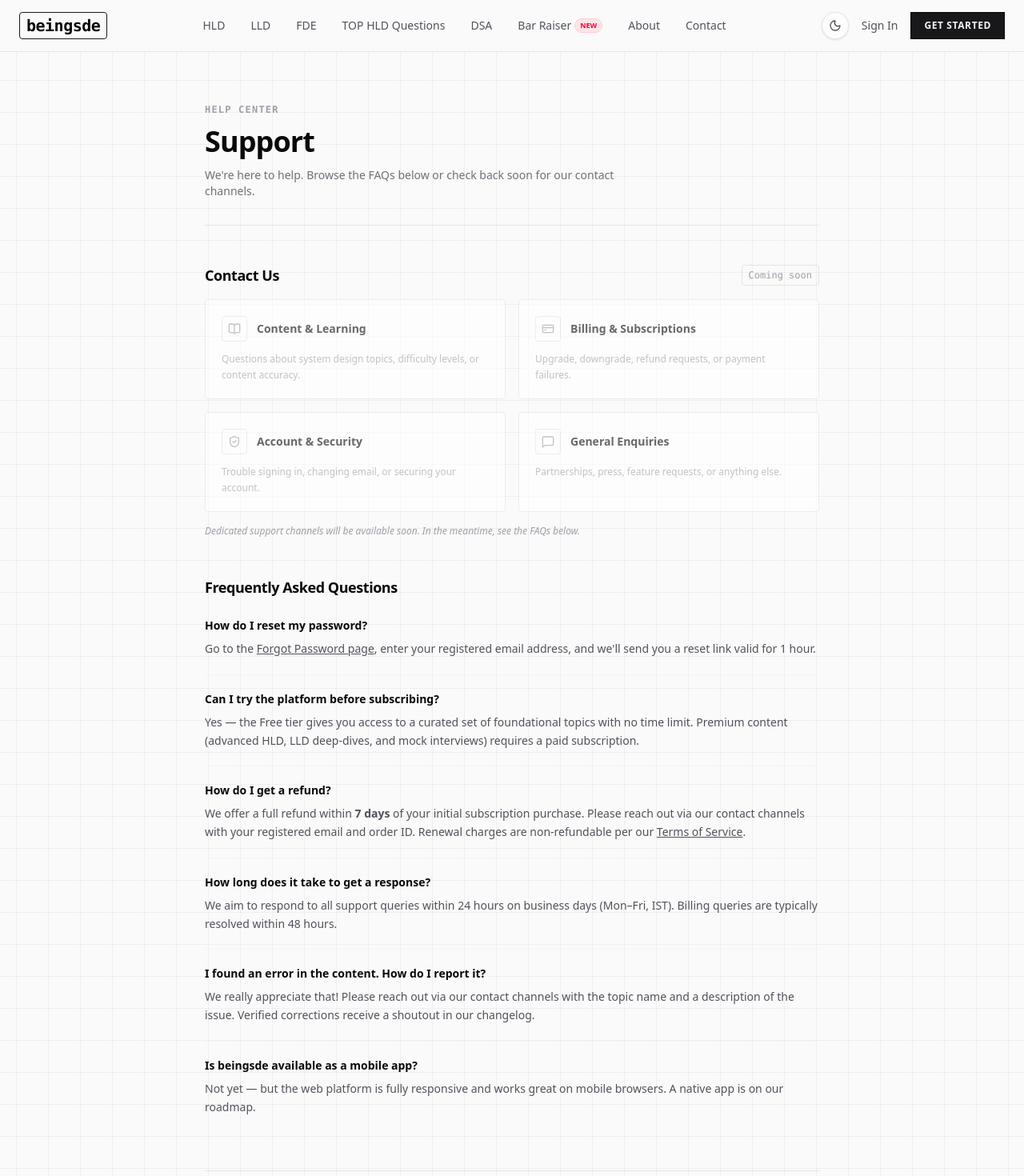
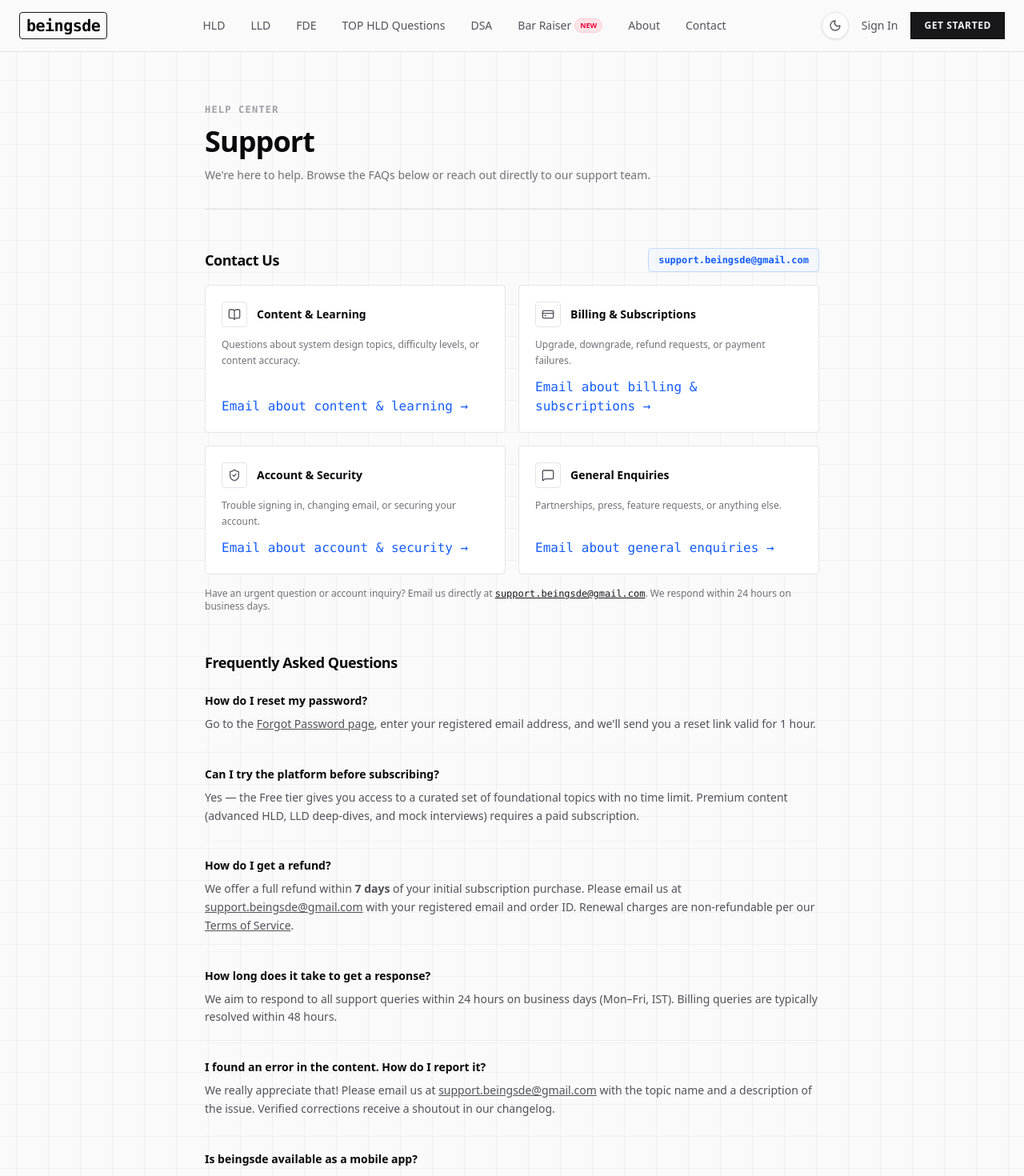
Before and after one commit to roamingcops/beingsde, a Next.js app in the folder beingsde-ui/: page /support in a window 1280 px wide. Shown: the top 1470 px of the page at 80% size. Built offline with nearby package versions, Linux system fonts and the light colour scheme; no server answers.

Commit message:
fix(contact): update support and contact email to support.beingsde@gmail.com

```diff
--- a/beingsde-ui/src/app/contact/page.tsx
+++ b/beingsde-ui/src/app/contact/page.tsx
@@ -27,7 +27,7 @@ export default function ContactPage() {
             "mainEntity": {
               "@type": "Organization",
               "name": "Being SDE",
-              "email": "contact@beingsde.in",
+              "email": "support.beingsde@gmail.com",
               "url": "https://beingsde.in"
             }
           }),
@@ -57,10 +57,10 @@ export default function ContactPage() {
             For general inquiries, billing help, and feedback:
           </p>
           <a
-            href="mailto:contact@beingsde.in"
+            href="mailto:support.beingsde@gmail.com"
             className="text-xs font-mono font-semibold text-zinc-900 dark:text-zinc-100 underline hover:text-blue-600 dark:hover:text-blue-400 transition-colors"
           >
-            contact@beingsde.in
+            support.beingsde@gmail.com
           </a>
         </div>
 
--- a/beingsde-ui/src/app/support/page.tsx
+++ b/beingsde-ui/src/app/support/page.tsx
@@ -55,8 +55,11 @@ const faqs = [
     a: (
       <>
         We offer a full refund within <strong>7 days</strong> of your initial subscription purchase.
-        Please reach out via our contact channels with your registered email and order ID.
-        Renewal charges are non-refundable per our{" "}
+        Please email us at{" "}
+        <a href="mailto:support.beingsde@gmail.com" className="underline hover:text-zinc-900 dark:hover:text-zinc-100 transition-colors">
+          support.beingsde@gmail.com
+        </a>{" "}
+        with your registered email and order ID. Renewal charges are non-refundable per our{" "}
         <Link href="/terms" className="underline hover:text-zinc-900 dark:hover:text-zinc-100 transition-colors">
           Terms of Service
         </Link>.
@@ -69,7 +72,15 @@ const faqs = [
   },
   {
     q: "I found an error in the content. How do I report it?",
-    a: "We really appreciate that! Please reach out via our contact channels with the topic name and a description of the issue. Verified corrections receive a shoutout in our changelog.",
+    a: (
+      <>
+        We really appreciate that! Please email us at{" "}
+        <a href="mailto:support.beingsde@gmail.com" className="underline hover:text-zinc-900 dark:hover:text-zinc-100 transition-colors">
+          support.beingsde@gmail.com
+        </a>{" "}
+        with the topic name and a description of the issue. Verified corrections receive a shoutout in our changelog.
+      </>
+    ),
   },
   {
     q: "Is beingsde available as a mobile app?",
@@ -109,7 +120,7 @@ export default function SupportPage() {
                 "name": "How do I get a refund?",
                 "acceptedAnswer": {
                   "@type": "Answer",
-                  "text": "We offer a full refund within 7 days of your initial subscription purchase. Please reach out via our contact channels with your registered email and order ID. Renewal charges are non-refundable per our Terms of Service."
+                  "text": "We offer a full refund within 7 days of your initial subscription purchase. Please email us at support.beingsde@gmail.com with your registered email and order ID. Renewal charges are non-refundable per our Terms of Service."
                 }
               },
               {
@@ -125,7 +136,7 @@ export default function SupportPage() {
                 "name": "I found an error in the content. How do I report it?",
                 "acceptedAnswer": {
                   "@type": "Answer",
-                  "text": "We really appreciate that! Please reach out via our contact channels with the topic name and a description of the issue. Verified corrections receive a shoutout in our changelog."
+                  "text": "We really appreciate that! Please email us at support.beingsde@gmail.com with the topic name and a description of the issue. Verified corrections receive a shoutout in our changelog."
                 }
               },
               {
@@ -146,43 +157,57 @@ export default function SupportPage() {
         <span className="text-xs font-semibold uppercase tracking-widest font-mono text-zinc-400">Help Center</span>
         <h1 className="text-4xl font-black tracking-tight">Support</h1>
         <p className="text-sm text-zinc-500 max-w-xl">
-          We&apos;re here to help. Browse the FAQs below or check back soon for our contact channels.
+          We&apos;re here to help. Browse the FAQs below or reach out directly to our support team.
         </p>
       </div>
 
-      {/* Contact cards — no emails yet */}
+      {/* Contact cards */}
       <section className="flex flex-col gap-4">
-        <div className="flex items-center justify-between">
+        <div className="flex flex-col sm:flex-row sm:items-center justify-between gap-2">
           <h2 className="text-lg font-bold tracking-tight">Contact Us</h2>
-          <span className="text-xs font-mono text-zinc-400 border border-zinc-200 dark:border-zinc-800 px-2 py-1 rounded-sm">
-            Coming soon
-          </span>
+          <a
+            href="mailto:support.beingsde@gmail.com"
+            className="text-xs font-mono font-semibold text-blue-600 dark:text-blue-400 border border-blue-200 dark:border-blue-900 bg-blue-50/50 dark:bg-blue-950/20 px-3 py-1.5 rounded-sm hover:underline w-fit"
+          >
+            support.beingsde@gmail.com
+          </a>
         </div>
 
         <div className="grid grid-cols-1 sm:grid-cols-2 gap-4">
           {topics.map((topic) => {
             const Icon = topic.icon;
             return (
-              <div
+              <a
                 key={topic.title}
-                className="flex flex-col gap-3 p-5 border border-zinc-200 dark:border-zinc-800 rounded-sm bg-white dark:bg-[#18181b] opacity-60"
+                href={`mailto:support.beingsde@gmail.com?subject=${encodeURIComponent(`[Being SDE Support] ${topic.title}`)}`}
+                className="flex flex-col gap-3 p-5 border border-zinc-200 dark:border-zinc-800 rounded-sm bg-white dark:bg-[#18181b] hover:border-zinc-400 dark:hover:border-zinc-600 transition-colors group cursor-pointer"
               >
                 <div className="flex items-center gap-3">
-                  <div className="w-8 h-8 flex items-center justify-center border border-zinc-200 dark:border-zinc-800 rounded-sm">
-                    <Icon className="w-4 h-4 text-zinc-400" />
+                  <div className="w-8 h-8 flex items-center justify-center border border-zinc-200 dark:border-zinc-800 rounded-sm group-hover:border-zinc-400 dark:group-hover:border-zinc-600">
+                    <Icon className="w-4 h-4 text-zinc-600 dark:text-zinc-300" />
                   </div>
                   <span className="text-sm font-semibold">{topic.title}</span>
                 </div>
-                <p className="text-xs text-zinc-400 leading-relaxed">
+                <p className="text-xs text-zinc-500 dark:text-zinc-400 leading-relaxed">
                   {topic.description}
                 </p>
-              </div>
+                <span className="text-2xs font-mono text-blue-600 dark:text-blue-400 mt-auto group-hover:underline">
+                  Email about {topic.title.toLowerCase()} &rarr;
+                </span>
+              </a>
             );
           })}
         </div>
 
-        <p className="text-xs text-zinc-400 italic">
-          Dedicated support channels will be available soon. In the meantime, see the FAQs below.
+        <p className="text-xs text-zinc-500 dark:text-zinc-400">
+          Have an urgent question or account inquiry? Email us directly at{" "}
+          <a
+            href="mailto:support.beingsde@gmail.com"
+            className="underline font-mono text-zinc-900 dark:text-zinc-100 hover:text-blue-600 dark:hover:text-blue-400"
+          >
+            support.beingsde@gmail.com
+          </a>
+          . We respond within 24 hours on business days.
         </p>
       </section>
 
```
Also changed, not shown: beingsde-ui/src/data/topics.json, 1 other file (tests, documents, lock files or other folders).
